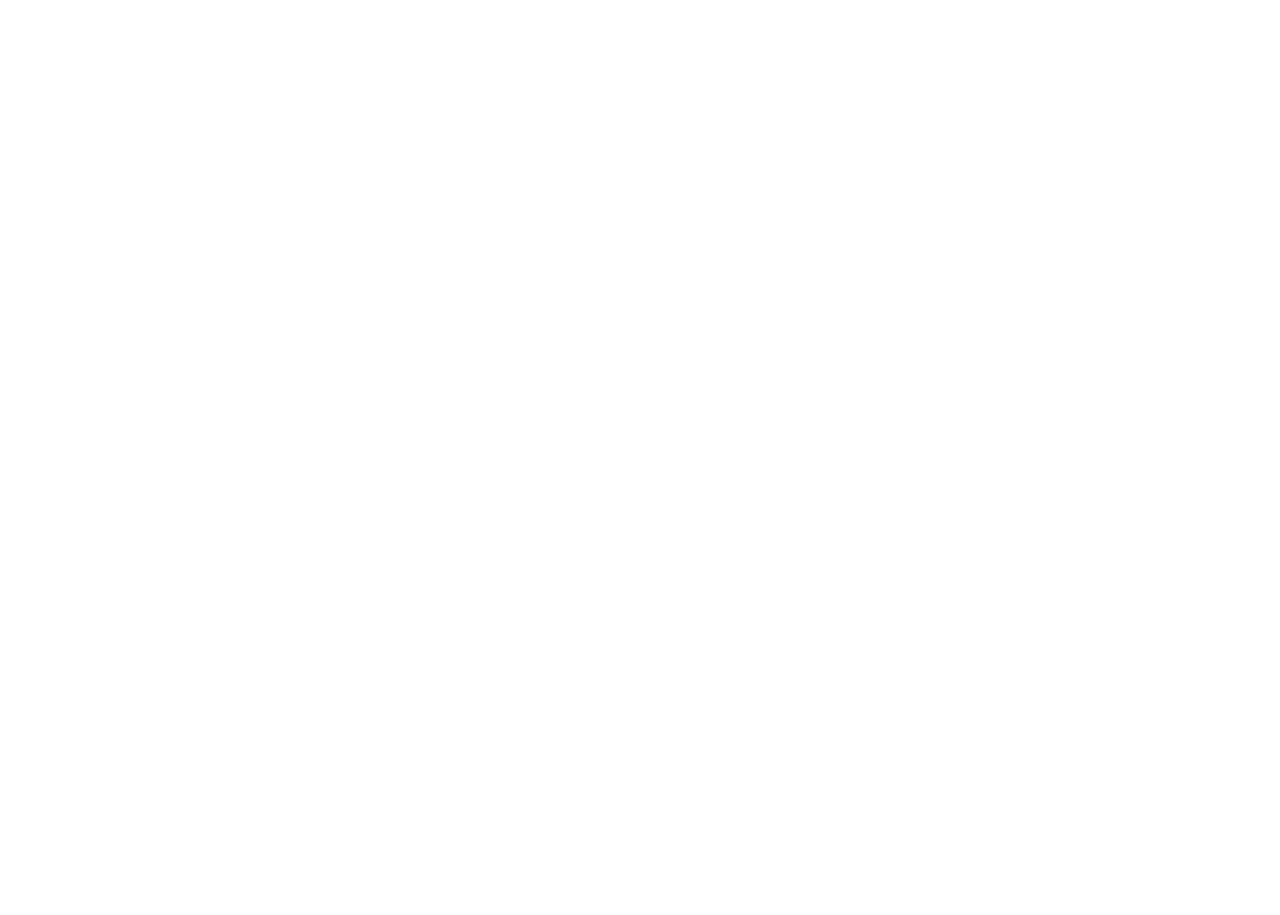
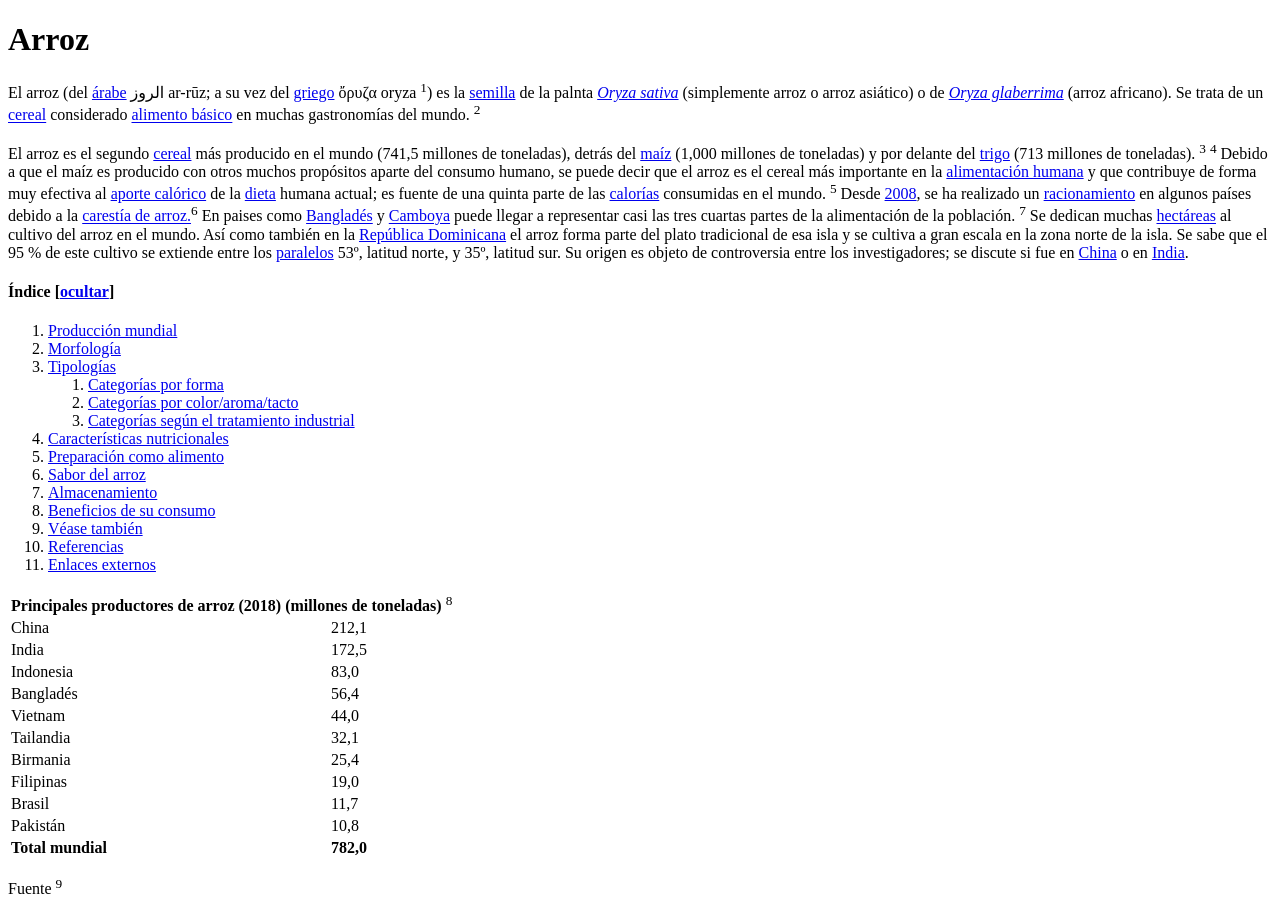
Before and after one commit to camaviga11/WEBtarea2_wikipedia, a plain HTML site: page index.html in a window 1280 px wide. Before the commit the page ends 800 px from the top, so only its background shows below. Drawn offline with Linux system fonts and the light colour scheme.

Commit message:
Lista la tabla de los paises

```diff
--- a/index.html
+++ b/index.html
@@ -7,9 +7,105 @@
         <meta name="author" content="camaviga11"/>
         <meta name="keywords" content="wikipedia html5 desarrollo web frontend"/>
         <meta name="application-name" content="ImitacionWIKI"/>
-        <meta http-equiv="refresh" content="3"/>
+        <meta http-equiv="refresh" content="15"/>
     </head>
     <body>
+        <h1 id="inicio_id">Arroz</h1>
+        <p> El arroz (del <a href="#inicio_id">árabe</a> الروز ar-rūz; a su vez del <a href="#inicio_id">griego</a> ὄρυζα oryza <sup>1</sup>)
+            es la <a href="#inicio_id">semilla</a> de la palnta <i><a href="#inicio_id">Oryza sativa</a></i> (simplemente arroz o arroz asiático)
+            o de <i><a href="#inicio_id">Oryza glaberrima</a></i> (arroz africano). Se trata de un <a href="#inicio_id">cereal</a>
+            considerado <a href="#inicio_id">alimento básico</a> en muchas gastronomías del mundo. <sup>2</sup></p>
+
+        <p> El arroz es el segundo <a href="#inicio_id">cereal</a> más producido en el mundo (741,5 millones de toneladas), detrás del
+            <a href="#inicio_id">maíz</a> (1,000 millones de toneladas) y por delante del <a href="#inicio_id">trigo</a>
+            (713 millones de toneladas). <sup>3</sup> <sup>4</sup> Debido a que el maíz es producido con otros muchos
+            propósitos aparte del consumo humano, se puede decir que el arroz es el cereal más importante en la
+            <a href="#inicio_id">alimentación humana</a> y que contribuye de forma muy efectiva al <a href="#inicio_id">aporte calórico</a>
+            de la <a href="#inicio_id">dieta</a> humana actual; es fuente de una quinta parte de las <a href="#inicio_id">calorías</a>
+            consumidas en el mundo. <sup>5</sup> Desde <a href="#inicio_id">2008</a>, se ha realizado un <a href="#inicio_id">racionamiento</a>
+            en algunos países debido a la <a href="#inicio_id">carestía de arroz.</a><sup>6</sup> En paises como
+            <a href="#inicio_id">Bangladés</a> y <a href="#inicio_id">Camboya</a> puede llegar a representar casi las tres cuartas
+            partes de la alimentación de la población. <sup>7</sup> Se dedican muchas <a href="#inicio_id">hectáreas</a>
+            al cultivo del arroz en el mundo. Así como también en la <a href="#inicio_id">República Dominicana</a> el arroz
+            forma parte del plato tradicional de esa isla y se cultiva a gran escala en la zona norte de la isla. Se sabe
+            que el 95 % de este cultivo se extiende entre los <a href="#inicio_id">paralelos</a> 53º, latitud norte, y 35º,
+            latitud sur. Su origen es objeto de controversia entre los investigadores; se discute si fue en <a href="#inicio_id">China</a>
+            o en <a href="#inicio_id">India</a>.
+        </p>
+            <h4>Índice [<a href="#inicio_id">ocultar</a>]</h4>
+
+            <ol type="1">
+                <li><a href="#inicio_id">Producción mundial</a></li>
+                <li><a href="#inicio_id">Morfología</a> </li>
+                <li><a href="#inicio_id">Tipologías</a></li>
+                <ol>
+                    <li><a href="#inicio_id">Categorías por forma</a></li>
+                    <li><a href="#inicio_id">Categorías por color/aroma/tacto</a></li>
+                    <li><a href="#inicio_id">Categorías según el tratamiento industrial</a></li>
+                </ol>
+                <li><a href="#inicio_id">Características nutricionales</a></li>
+                <li><a href="#inicio_id">Preparación como alimento</a></li>
+                <li><a href="#inicio_id">Sabor del arroz</a></li>
+                <li><a href="#inicio_id">Almacenamiento</a></li>
+                <li><a href="#inicio_id">Beneficios de su consumo</a></li>
+                <li><a href="#inicio_id">Véase también</a></li>
+                <li><a href="#inicio_id">Referencias</a></li>
+                <li><a href="#inicio_id">Enlaces externos</a></li>
+            </ol>
+
+            <table >
+                <tr>
+                    <td colspan="2"><b>Principales productores de arroz (2018)
+                        (millones de toneladas)</b> <sup>8</sup></td>
+                </tr>
+                <tr>
+                    <td>China</td>
+                    <td>212,1</td>
+                </tr>
+                <tr>
+                    <td>India</td>
+                    <td>172,5</td>
+                </tr>
+                <tr>
+                    <td>Indonesia</td>
+                    <td>83,0</td>
+                </tr>
+                <tr>
+                    <td>Bangladés</td>
+                    <td>56,4</td>
+                </tr>
+                <tr>
+                    <td>Vietnam</td>
+                    <td>44,0</td>
+                </tr>
+                <tr>
+                    <td>Tailandia</td>
+                    <td>32,1</td>
+                </tr>
+                <tr>
+                    <td>Birmania</td>
+                    <td>25,4</td>
+                </tr>
+                <tr>
+                    <td>Filipinas</td>
+                    <td>19,0</td>
+                </tr>
+                <tr>
+                    <td>Brasil</td>
+                    <td>11,7</td>
+                </tr>
+                <tr>
+                    <td>Pakistán</td>
+                    <td>10,8</td>
+                </tr>
+                <tr>
+                    <td><b>Total mundial</b></td>
+                    <td><b>782,0</b></td>
+                </tr>
+            </table>
+        <p>Fuente <sup>9</sup></p>
+
+
 
     </body>
 </html>
```
